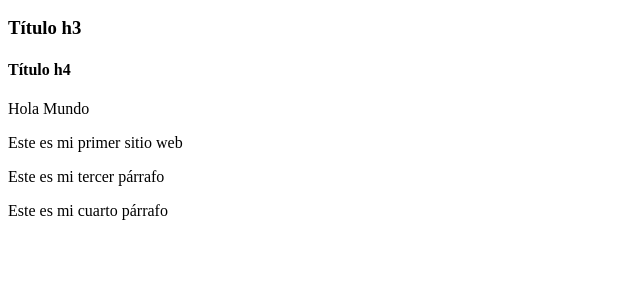
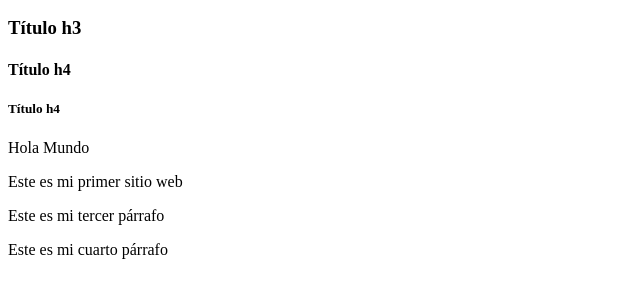
Before and after one commit to Lunadelahuerta/bootcampfrontend, a plain HTML site: page Index.html in a window 1280 px wide. Shown: the part 96-394 px from the top of the page, without its empty margins (0-640 px from the left). Drawn offline with Linux system fonts and the light colour scheme.

Commit message:
se agrega cambio

```diff
--- a/Index.html
+++ b/Index.html
@@ -7,6 +7,7 @@
   <h2>Título h2</h2>
   <h3>Título h3</h3>
   <h4>Título h4</h4>
+  <h5>Título h4</h5>
   <div>
     <p>Hola Mundo</p>
     <p>Este es mi primer sitio web</p>
```
